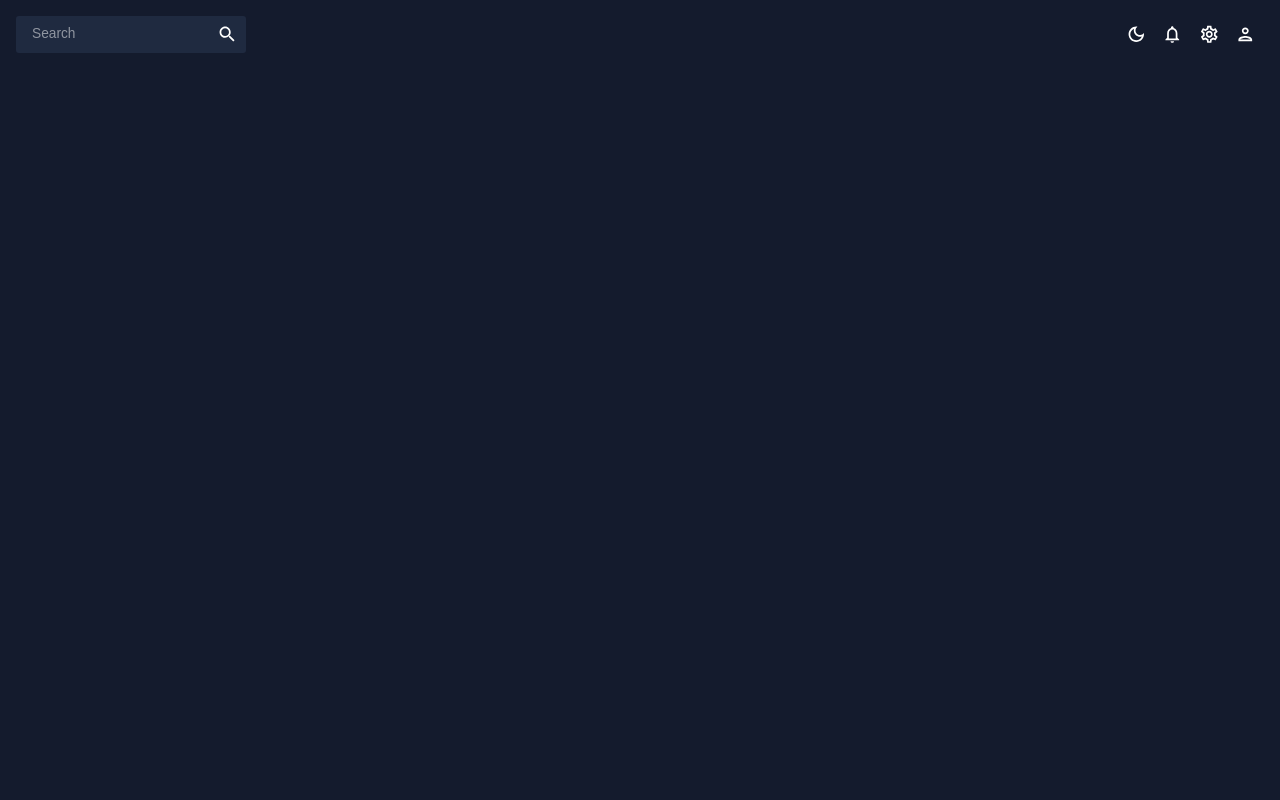
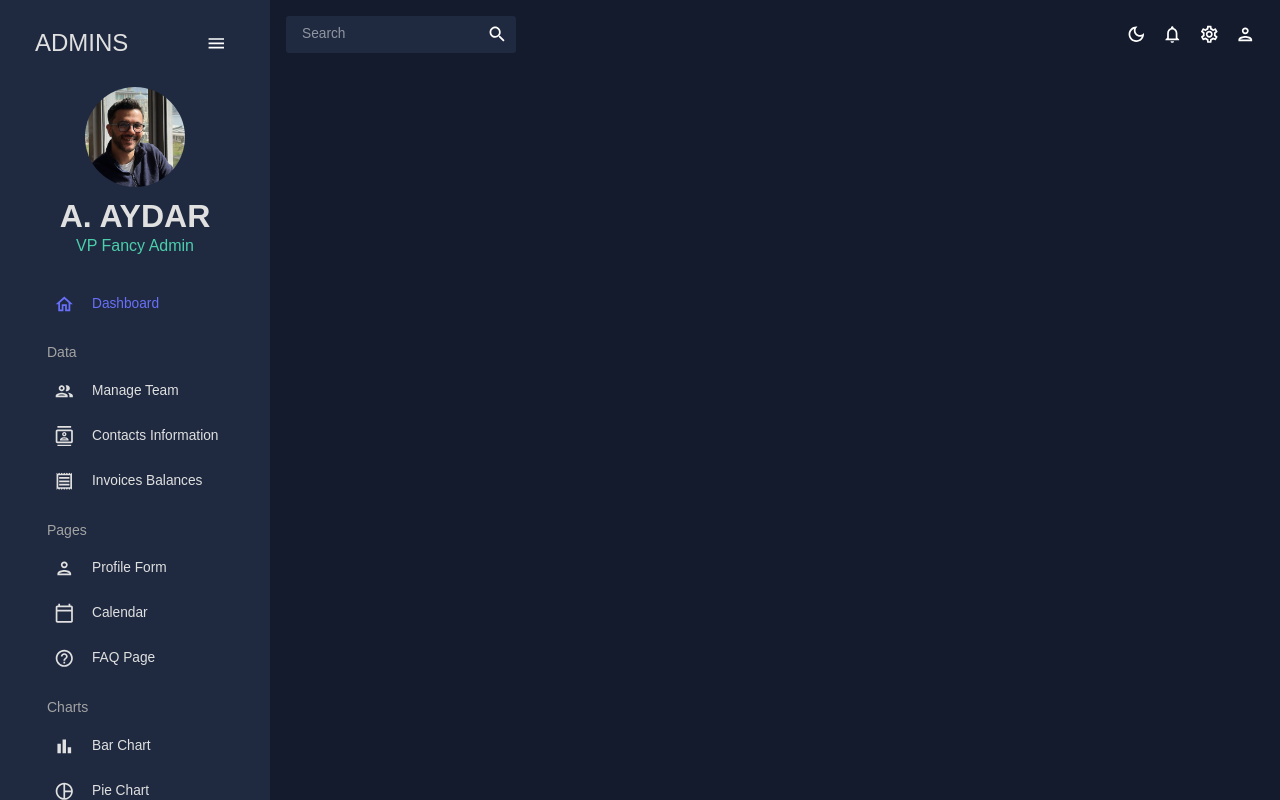
Before and after one commit to ahmetaydar/react-admin-panel, a React (Create React App) app: page / in a window 1280 px wide. Built offline with nearby package versions, Linux system fonts and the light colour scheme.

Commit message:
added sidebar

```diff
--- a/package.json
+++ b/package.json
@@ -23,7 +23,7 @@
     "formik": "^2.4.2",
     "react": "^18.2.0",
     "react-dom": "^18.2.0",
-    "react-pro-sidebar": "^1.1.0-alpha.1",
+    "react-pro-sidebar": "^0.7.1",
     "react-router-dom": "^6.13.0",
     "react-scripts": "^5.0.1",
     "web-vitals": "^2.1.4",
--- a/src/App.js
+++ b/src/App.js
@@ -1,6 +1,19 @@
 import { CssBaseline, ThemeProvider } from "@mui/material";
 import { ColorModeContext, useMode } from "./theme";
+import { Routes, Route } from "react-router-dom";
 import Topbar from "./scenes/global/Topbar.jsx";
+import Sidebar from "./scenes/global/Sidebar";
+// import Dashboard from ".'scenes/dashboard";
+// import Team from "./scenes/team";
+// import Invoices from "./scenes/invoices";
+// import Contacts from "./scenes/contacts";
+// import Bar from "./scenes/bar";
+// import Form from "./scenes/form";
+// import Line from "./scenes/line";
+// import Pie from "./scenes/pie";
+// import FAQ from "./scenes/faq";
+// import Geography from "./scenes/geography";
+// import Calendar from "./scenes/calendar/calendar";
 
 function App() {
   const [theme, colorMode] = useMode();
@@ -10,8 +23,23 @@
       <ThemeProvider theme={theme}>
         <CssBaseline />
         <div className="app">
+          <Sidebar />
           <main className="content">
             <Topbar />
+            <Routes>
+              {/* <Route path="/" element={<Dashboard />} /> */}
+              {/* <Route path="/team" element={<Team />} />
+              <Route path="/contacts" element={<Contacts />} />
+              <Route path="/invoices" element={<Invoices />} />
+              <Route path="/form" element={<Form />} />
+              <Route path="/bar" element={<Bar />} />
+              <Route path="/pie" element={<Pie />} />
+              <Route path="/line" element={<Line />} />
+              <Route path="/faq" element={<FAQ />} />
+              <Route path="/calendar" element={<Calendar />} />
+              <Route path="/geography" element={<Geography />} />
+              <Route path="/calendar" element={<Calendar />} /> */}
+            </Routes>
           </main>
         </div>
       </ThemeProvider>
--- a/src/scenes/global/Sidebar.jsx
+++ b/src/scenes/global/Sidebar.jsx
@@ -1,7 +1,229 @@
 import React from "react";
+import { useState } from "react";
+import { ProSidebar, Menu, MenuItem } from "react-pro-sidebar";
+import "react-pro-sidebar/dist/css/styles.css";
+import { Box, IconButton, Typography, useTheme } from "@mui/material";
+import { Link } from "react-router-dom";
+import { tokens } from "../../theme";
+import HomeOutlinedIcon from "@mui/icons-material/HomeOutlined";
+import PeopleOutlinedIcon from "@mui/icons-material/PeopleOutlined";
+import ContactsOutlinedIcon from "@mui/icons-material/ContactsOutlined";
+import ReceiptOutlinedIcon from "@mui/icons-material/ReceiptOutlined";
+import PersonOutlinedIcon from "@mui/icons-material/PersonOutlined";
+import CalendarTodayOutlinedIcon from "@mui/icons-material/CalendarTodayOutlined";
+import HelpOutlineOutlinedIcon from "@mui/icons-material/HelpOutlineOutlined";
+import BarChartOutlinedIcon from "@mui/icons-material/BarChartOutlined";
+import PieChartOutlineOutlinedIcon from "@mui/icons-material/PieChartOutlineOutlined";
+import TimelineOutlinedIcon from "@mui/icons-material/TimelineOutlined";
+import MenuOutlinedIcon from "@mui/icons-material/MenuOutlined";
+import MapOutlinedIcon from "@mui/icons-material/MapOutlined";
+
+const Item = ({ title, to, icon, selected, setSelected }) => {
+  const theme = useTheme();
+  const colors = tokens(theme.palette.mode);
+  return (
+    <MenuItem
+      active={selected === title}
+      style={{
+        color: colors.grey[100],
+      }}
+      onClick={() => setSelected(title)}
+      icon={icon}
+    >
+      <Typography>{title}</Typography>
+      <Link to={to} />
+    </MenuItem>
+  );
+};
 
 const Sidebar = () => {
-  return <div>Sidebar</div>;
+  const theme = useTheme();
+  const colors = tokens(theme.palette.mode);
+  const [isCollapsed, setIsCollapsed] = useState(false);
+  const [selected, setSelected] = useState("Dashboard");
+
+  return (
+    <Box
+      sx={{
+        "& .pro-sidebar-inner": {
+          background: `${colors.primary[400]} !important`,
+        },
+        "& .pro-icon-wrapper": {
+          backgroundColor: "transparent !important",
+        },
+        "& .pro-inner-item": {
+          padding: "5px 35px 5px 20px !important",
+        },
+        "& .pro-inner-item:hover": {
+          color: "#868dfb !important",
+        },
+        "& .pro-menu-item.active": {
+          color: "#6870fa !important",
+        },
+      }}
+    >
+      <ProSidebar collapsed={isCollapsed}>
+        <Menu iconShape="square">
+          {/* LOGO AND MENU ICON */}
+          <MenuItem
+            onClick={() => setIsCollapsed(!isCollapsed)}
+            icon={isCollapsed ? <MenuOutlinedIcon /> : undefined}
+            style={{
+              margin: "10px 0 20px 0",
+              color: colors.grey[100],
+            }}
+          >
+            {!isCollapsed && (
+              <Box
+                display="flex"
+                justifyContent="space-between"
+                alignItems="center"
+                ml="15px"
+              >
+                <Typography variant="h3" color={colors.grey[100]}>
+                  ADMINS
+                </Typography>
+                <IconButton onClick={() => setIsCollapsed(!isCollapsed)}>
+                  <MenuOutlinedIcon />
+                </IconButton>
+              </Box>
+            )}
+          </MenuItem>
+
+          {!isCollapsed && (
+            <Box mb="25px">
+              <Box display="flex" justifyContent="center" alignItems="center">
+                <img
+                  alt="user"
+                  width="100px"
+                  height="100px"
+                  src={`../../assets/user.jpg`}
+                  style={{ cursor: "pointer", borderRadius: "50%" }}
+                />
+              </Box>
+              <Box textAlign="center">
+                <Typography
+                  variant="h2"
+                  color={colors.grey[100]}
+                  fontWeight="bold"
+                  sx={{ m: "10px 0 0 0" }}
+                >
+                  A. AYDAR
+                </Typography>
+                <Typography variant="h5" color={colors.greenAccent[500]}>
+                  VP Fancy Admin
+                </Typography>
+              </Box>
+            </Box>
+          )}
+          {/*MENU ITEMS*/}
+          <Box paddingLeft={isCollapsed ? undefined : "10%"}>
+            <Item
+              title="Dashboard"
+              to="/"
+              icon={<HomeOutlinedIcon />}
+              selected={selected}
+              setSelected={setSelected}
+            />
+
+            <Typography
+              variant="h6"
+              color={colors.grey[300]}
+              sx={{ m: "15px 0 5px 20px" }}
+            >
+              Data
+            </Typography>
+            <Item
+              title="Manage Team"
+              to="/team"
+              icon={<PeopleOutlinedIcon />}
+              selected={selected}
+              setSelected={setSelected}
+            />
+            <Item
+              title="Contacts Information"
+              to="/contacts"
+              icon={<ContactsOutlinedIcon />}
+              selected={selected}
+              setSelected={setSelected}
+            />
+            <Item
+              title="Invoices Balances"
+              to="/invoices"
+              icon={<ReceiptOutlinedIcon />}
+              selected={selected}
+              setSelected={setSelected}
+            />
+
+            <Typography
+              variant="h6"
+              color={colors.grey[300]}
+              sx={{ m: "15px 0 5px 20px" }}
+            >
+              Pages
+            </Typography>
+            <Item
+              title="Profile Form"
+              to="/form"
+              icon={<PersonOutlinedIcon />}
+              selected={selected}
+              setSelected={setSelected}
+            />
+            <Item
+              title="Calendar"
+              to="/calendar"
+              icon={<CalendarTodayOutlinedIcon />}
+              selected={selected}
+              setSelected={setSelected}
+            />
+            <Item
+              title="FAQ Page"
+              to="/faq"
+              icon={<HelpOutlineOutlinedIcon />}
+              selected={selected}
+              setSelected={setSelected}
+            />
+
+            <Typography
+              variant="h6"
+              color={colors.grey[300]}
+              sx={{ m: "15px 0 5px 20px" }}
+            >
+              Charts
+            </Typography>
+            <Item
+              title="Bar Chart"
+              to="/bar"
+              icon={<BarChartOutlinedIcon />}
+              selected={selected}
+              setSelected={setSelected}
+            />
+            <Item
+              title="Pie Chart"
+              to="/pie"
+              icon={<PieChartOutlineOutlinedIcon />}
+              selected={selected}
+              setSelected={setSelected}
+            />
+            <Item
+              title="Line Chart"
+              to="/line"
+              icon={<TimelineOutlinedIcon />}
+              selected={selected}
+              setSelected={setSelected}
+            />
+            <Item
+              title="Geography Chart"
+              to="/geography"
+              icon={<MapOutlinedIcon />}
+              selected={selected}
+              setSelected={setSelected}
+            />
+          </Box>
+        </Menu>
+      </ProSidebar>
+    </Box>
+  );
 };
 
 export default Sidebar;
--- a/src/scenes/global/Topbar.jsx
+++ b/src/scenes/global/Topbar.jsx
@@ -51,3 +51,5 @@
 };
 
 export default Topbar;
+
+//49:45 kaldım...
```
Also changed, not shown: public/assets/user.jpg (added), 1 other file (tests, documents, lock files or other folders).
